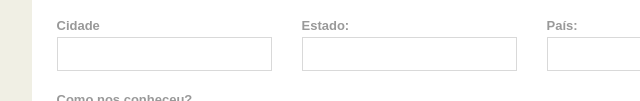
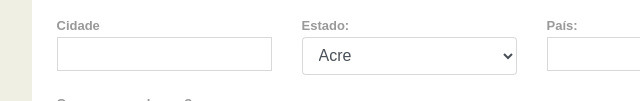
Before and after one commit to michelmfreitas/nacasadajoana, a website: page app/cadastro.html in a window 1280 px wide. Shown: the part 699-800 px from the top of the page, 231-871 px from the left. Drawn offline with nearby package versions, Linux system fonts and the light colour scheme.

Commit message:
Alterado box do estado para select box na página de cadastro

```diff
--- a/app/assets/js/cadastro.js
+++ b/app/assets/js/cadastro.js
@@ -21,7 +21,13 @@
         $("#cidade").val(dados.localidade);
     }
     if (dados.uf) {
-        $("#uf").val(dados.uf);
+        //$("#uf").val(dados.uf);
+        let opt = $("#uf option");
+        for (var i = 0; i < opt.length; i++) {
+            if (dados.uf == opt[i].value) {
+                $(`#uf option[value=${dados.uf}]`).attr("selected", "selected");
+            }
+        }
     }
 
 
--- a/app/cadastro.html
+++ b/app/cadastro.html
@@ -173,7 +173,36 @@
                 <div class="col-sm-4">
                     <div class="form-group">
                         <label for="uf">Estado:</label>
-                        <input type="text" class="form-control" id="uf" required>
+                        <!--<input type="text" class="form-control" id="uf" required>-->
+                        <select class="form-control" id="uf" required>
+                            <option value="AC">Acre</option>
+                            <option value="AL">Alagoas</option>
+                            <option value="AP">Amapá</option>
+                            <option value="AM">Amazonas</option>
+                            <option value="BA">Bahia</option>
+                            <option value="CE">Ceará</option>
+                            <option value="DF">Distrito Federal</option>
+                            <option value="ES">Espírito Santo</option>
+                            <option value="GO">Goiás</option>
+                            <option value="MA">Maranhão</option>
+                            <option value="MT">Mato Grosso</option>
+                            <option value="MS">Mato Grosso do Sul</option>
+                            <option value="MG">Minas Gerais</option>
+                            <option value="PA">Pará</option>
+                            <option value="PB">Paraíba</option>
+                            <option value="PR">Paraná</option>
+                            <option value="PE">Pernambuco</option>
+                            <option value="PI">Piauí</option>
+                            <option value="RJ">Rio de Janeiro</option>
+                            <option value="RN">Rio Grande do Norte</option>
+                            <option value="RS">Rio Grande do Sul</option>
+                            <option value="RO">Rondônia</option>
+                            <option value="RR">Roraima</option>
+                            <option value="SC">Santa Catarina</option>
+                            <option value="SP">São Paulo</option>
+                            <option value="SE">Sergipe</option>
+                            <option value="TO">Tocantins</option>
+                        </select>
                     </div>
                 </div>
 
```
